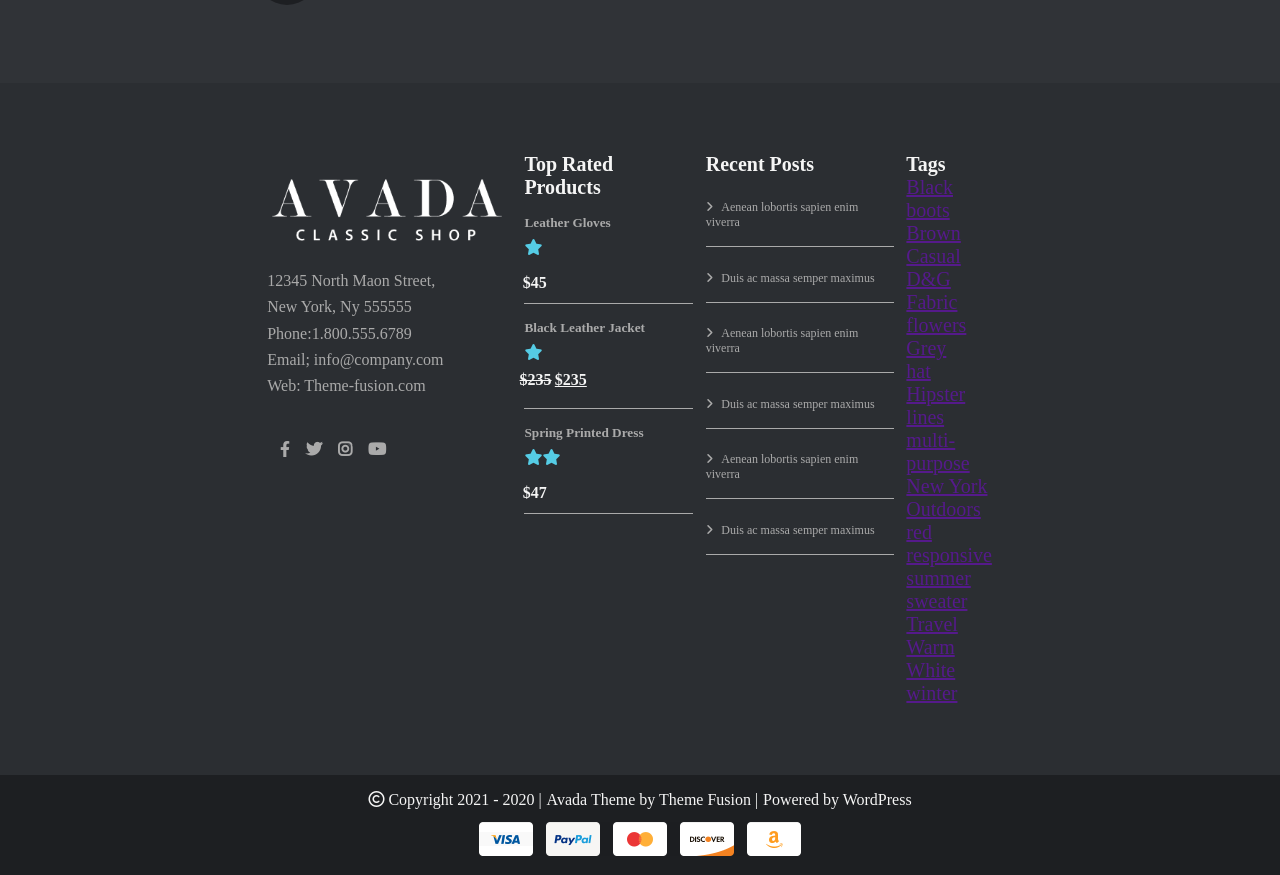
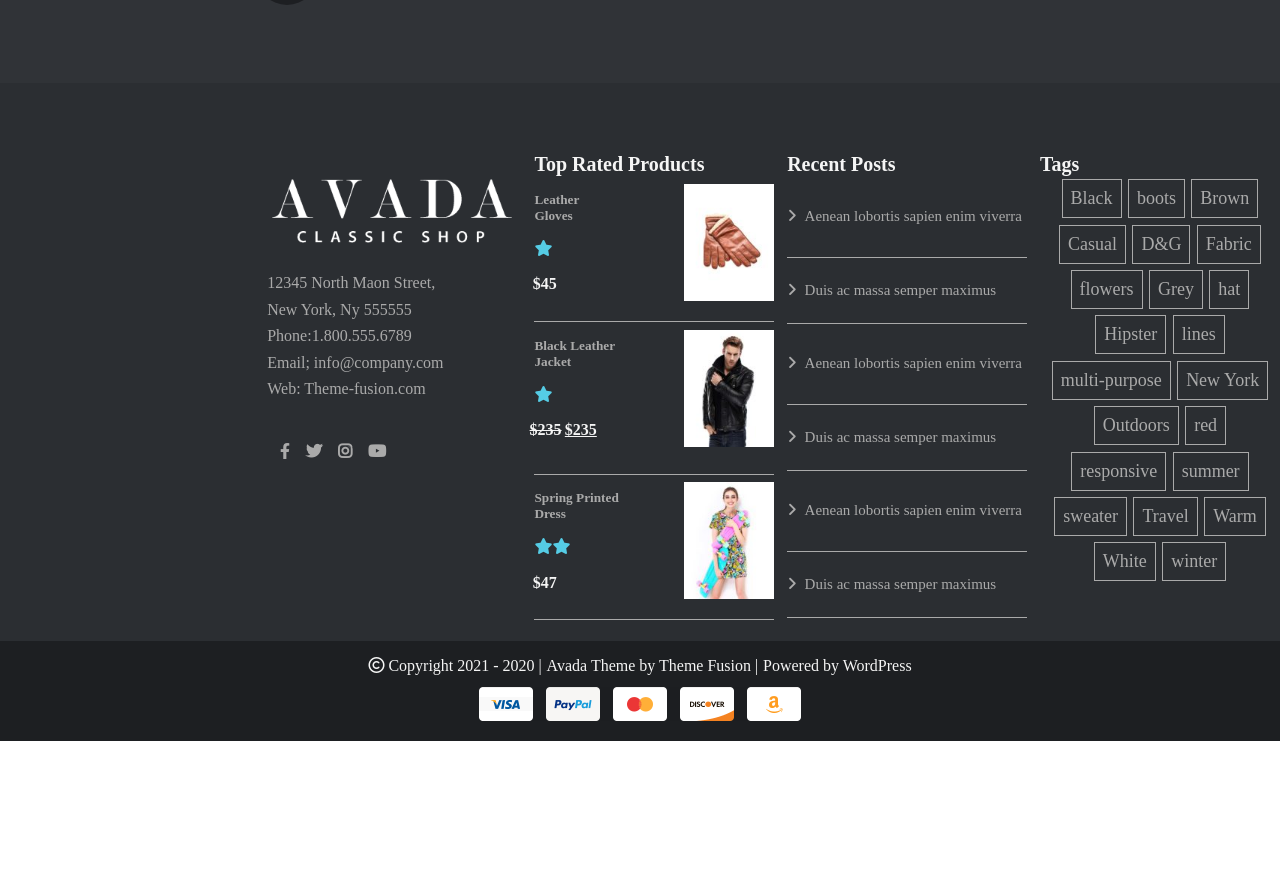
Before and after one commit to Pietro907/proj-html-vuejs, a Vue app: page / in a window 1280 px wide. Shown: the part 5158-6033 px from the top of the page. After the commit the page ends 5899 px from the top, so only its background shows below. Built offline with nearby package versions, Linux system fonts and the light colour scheme.

Commit message:
add finish page

```diff
--- a/src/components/FooterAvadaShop.vue
+++ b/src/components/FooterAvadaShop.vue
@@ -43,9 +43,11 @@ export default {
                     <h4>Top Rated Products</h4>
                 </div>
 
-                <div class="card products d_flex f_column">
+                <div class="card products">
 
-                    <div class="info_cost">
+                    <div class="info d_flex ">
+
+                        <div class="info_cost d_flex f_column">
 
                             <h5>Leather Gloves</h5>
                             <i class="fa-solid fa-star"></i>
@@ -53,13 +55,22 @@ export default {
 
                         </div>
 
+                        <div class="logo_img">
+                            <img src="../assets/img/leather_gloves/leather_gloves-120x156.jpg" alt="">
+                        </div>
+
+                    </div>
+
+
                     <div class="line_gray"></div>
 
                 </div>
 
-                <div class="card products d_flex f_column">
+                <div class="card products">
 
-                    <div class="info_cost">
+                    <div class="info d_flex ">
+
+                        <div class="info_cost d_flex f_column">
 
                             <h5>Black Leather Jacket</h5>
                             <i class="fa-solid fa-star"></i>
@@ -71,11 +82,18 @@ export default {
 
                         </div>
 
+                        <div class="logo_img">
+                            <img src="../assets/img/black_elegant_man/black_elegant_leather_jacket-120x156.jpg" alt="">
+                        </div>
+
+                    </div>
+
                     <div class="line_gray"></div>
 
                 </div>
 
                 <div class="card products d_flex f_column">
+                    <div class="info d_flex">
 
                         <div class="info_cost">
 
@@ -85,6 +103,13 @@ export default {
                             <p class="style_line"><b>$47</b></p>
 
                         </div>
+
+                        <div class="logo_img">
+                            <img src="../assets/img/collections/spring/spring_printed_dress-120x156.jpg" alt="">
+                        </div>
+
+                    </div>
+
 
                     <div class="line_gray"></div>
 
@@ -153,10 +178,10 @@ export default {
 
             <div class="col logo_col_1">
 
-                <div class="card title all_tags d_flex f_column f_wrap">
+                <div class="card title all_tags d_flex f_column">
                     <h4>Tags</h4>
 
-                    <div class="tags d_flex jst_center f_column f_wrap">
+                    <div class="tags d_flex jst_center  f_wrap">
 
                         <a href="">Black</a>
                         <a href="">boots</a>
@@ -187,6 +212,7 @@ export default {
             </div>
 
         </div>
+
     </div>
 </template>
 
@@ -198,24 +224,32 @@ export default {
 
 .r_60 {
     width: 60%;
-    margin: 0 auto;
+    margin: 0 auto 5rem;
     padding: 2rem 0;
+
 }
 
 .card {
-    width: calc(100% /12 *)
+    width: 240px;
 }
 
 .logo_shop {
-    width: 230px;
+    width: 240px;
+}
+
+.logo_img>img {
+    width: 90px;
+    margin: 0.5rem 0 -0.5rem 4rem;
 }
 
 .logo_col {
     padding: 1rem;
+    height: 350px;
 }
 
 .logo_col_1 {
     padding: 0.4rem;
+    height: 350px;
 }
 
 .logo_col>.card {
@@ -228,6 +262,7 @@ p {
 
 .address {
     color: var(--bg-gray-light);
+    padding: 1rem 0 0;
 }
 
 .brands_logo>i {
@@ -239,7 +274,9 @@ p {
     color: var(--bg-white-smoke);
     font-size: 20px;
 }
-
+.info{
+    padding: 0 0 0.5rem;
+}
 .info_cost>h5 {
     padding: 2rem 0 0.5rem;
     color: var(--bg-gray-light);
@@ -247,7 +284,7 @@ p {
 
 .info_cost>.fa-star {
     color: var(--bg-heaven);
-    margin-bottom: 0.5rem;
+    margin: 0.5rem 0;
 }
 
 .info_cost>h5 {
@@ -262,14 +299,23 @@ p {
 
 .cost>p {
     color: var(--bg-white-smoke);
-    padding: 0.5rem 0.5rem 0.5rem 0;
+    padding: 1rem 0.5rem 1rem 0;
 }
 
 .line_gray {
     background-color: var(--bg-gray-light);
     height: 0.5px;
-    width: 100%;
     margin: 1rem 0 0;
+}
+
+.tags>a {
+    text-decoration: none;
+    color: var(--bg-gray-light);
+    border: 0.5px solid var(--bg-gray-light);
+    text-align: center;
+    padding: 0.5rem;
+    margin: 0.2rem;
+    font-size: 18px;
 }
 
 .style_line_through {
@@ -282,13 +328,13 @@ p {
 }
 
 .top {
-    font-size: 12px;
-    padding: 1.5rem 0 0;
+    font-size: 15px;
+    padding: 1rem 0;
 }
 
 .bot {
-    font-size: 12px;
-    padding: 1.5rem 0 0 0;
+    font-size: 15px;
+    padding: 1.5rem 0 0.5rem;
 }
 
 .top>i,
@@ -309,7 +355,7 @@ p {
 }
 
 .f_wrap {
-    flex-wrap:
+    flex-wrap: wrap;
 }
 
 .jst_center {
@@ -333,4 +379,5 @@ p {
 }
 
 
-/* Color */</style>
+/* Color */
+</style>
```
Also changed, not shown: src/components/FooterCopyright.vue (+7 -11 lines). Lines whose indentation alone changed are shown as unchanged.
